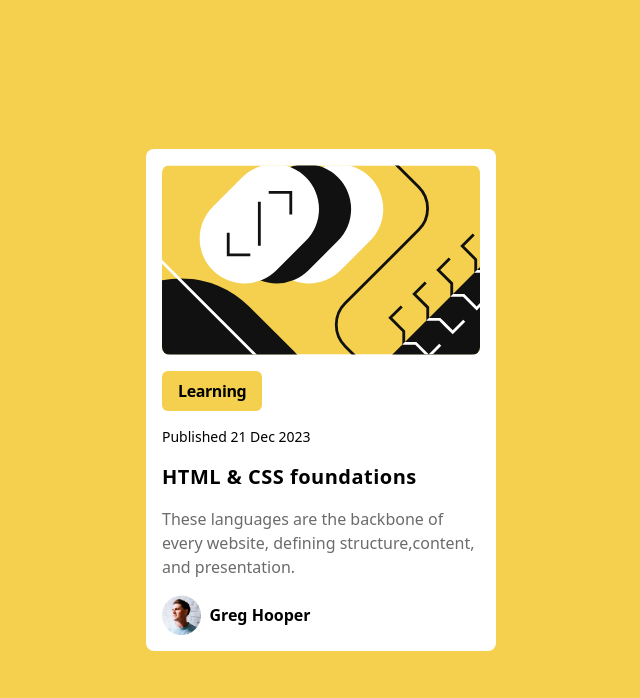
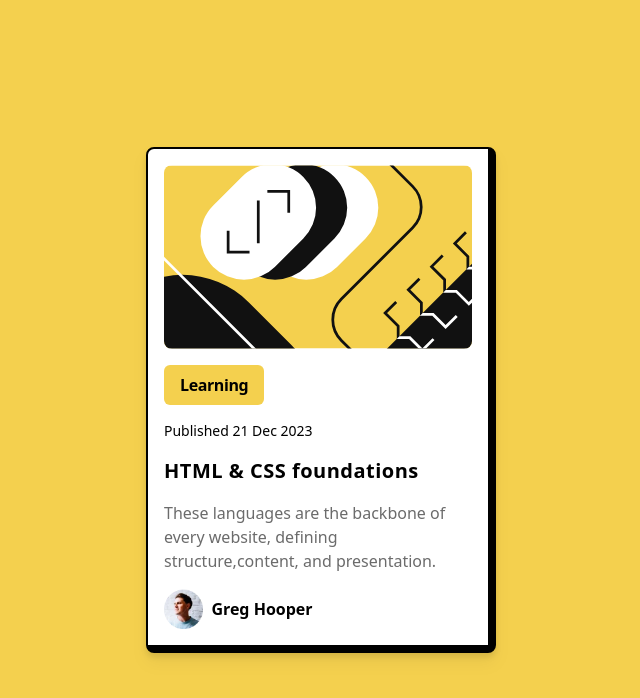
Before and after one commit to Dhruvmehta1311/blog-preview-card, a plain HTML site: page index.html in a window 1280 px wide. Shown: the whole page, without its empty margins (319-959 px from the left). Drawn offline with nearby package versions, Linux system fonts and the light colour scheme.

Commit message:
Added Border.

```diff
--- a/index.html
+++ b/index.html
@@ -20,7 +20,7 @@
       class="bg-[hsl(47,88%,63%)] min-h-screen flex items-center justify-center"
     >
       <div
-        class="bg-white p-4 rounded-lg flex gap-4 flex-col flex-wrap max-w-[350px]"
+        class="bg-white p-4 rounded-lg flex gap-4 flex-col flex-wrap max-w-[350px] drop-shadow-lg border border-black border-t-2 border-l-2 border-r-8 border-b-8"
       >
         <img
           class="rounded-lg"
```
